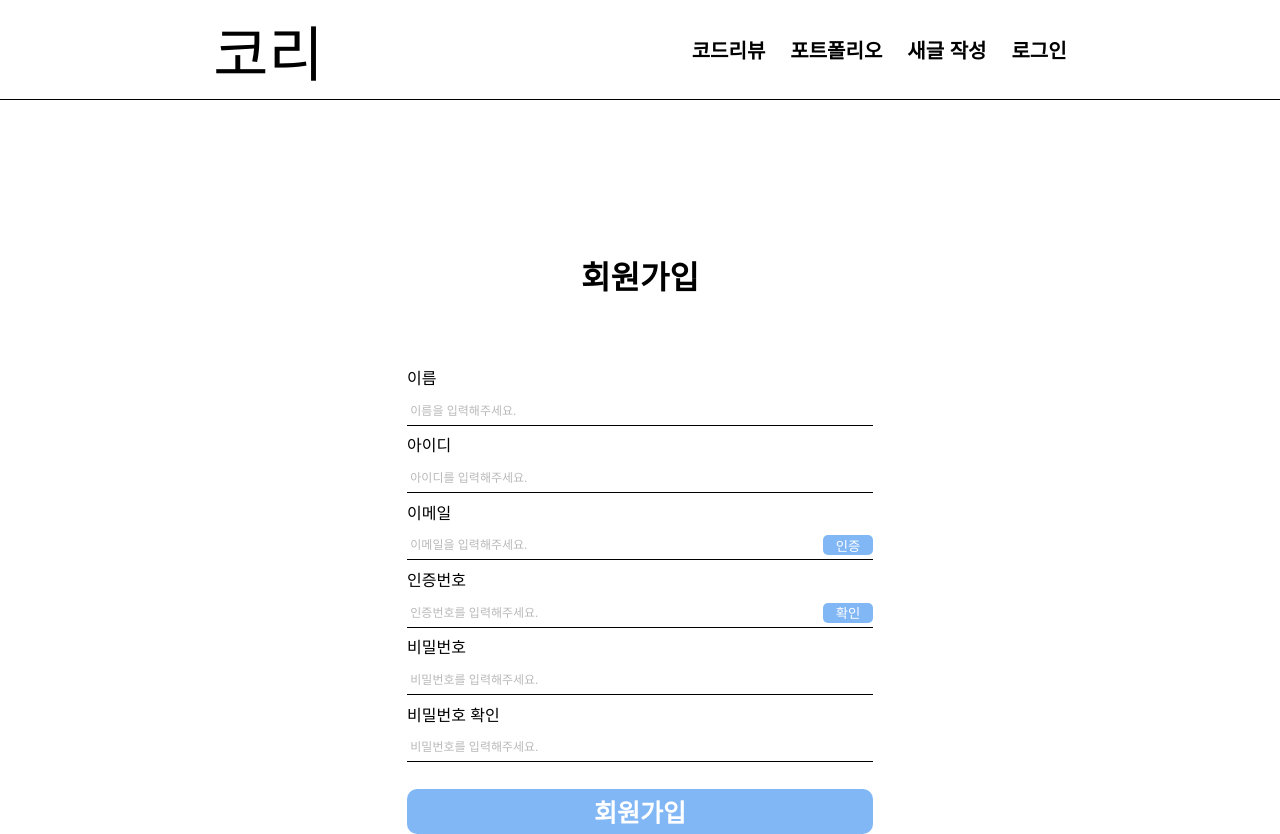
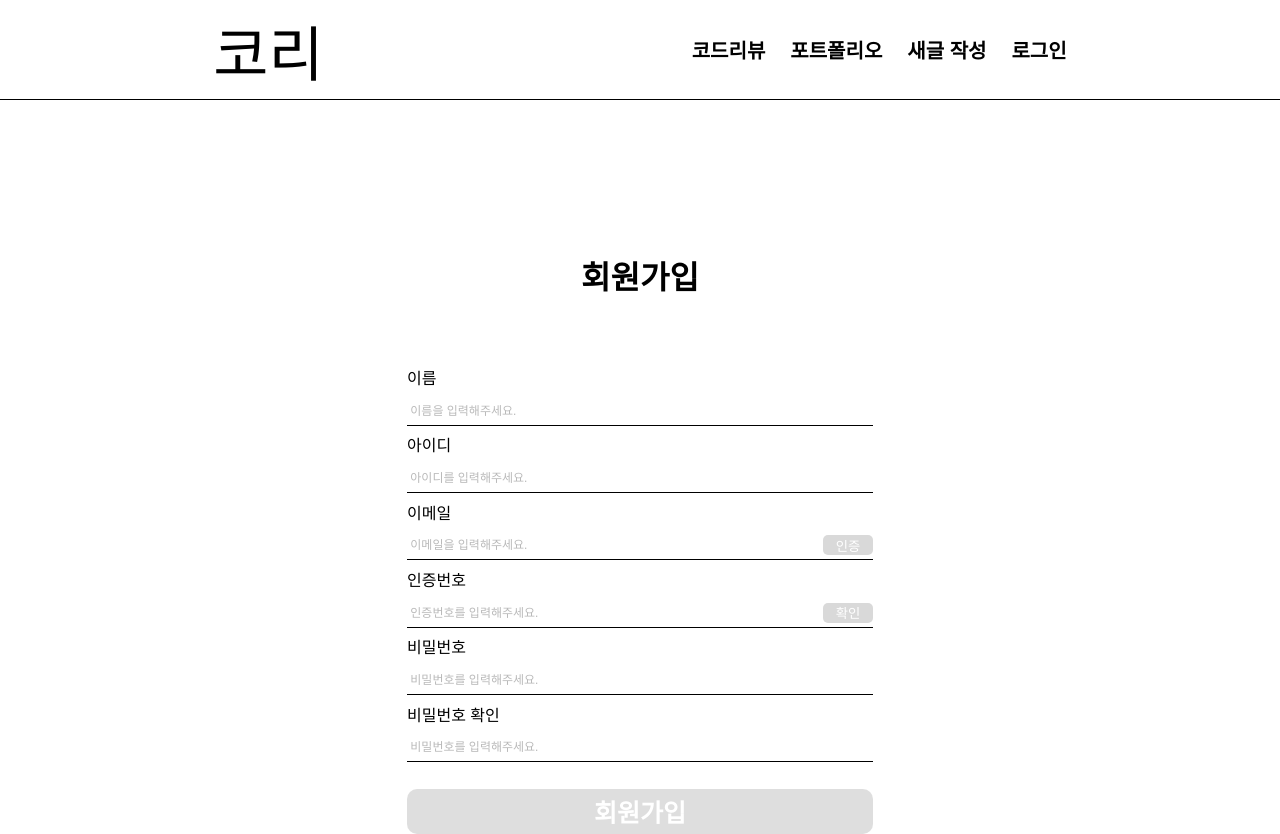
Before and after one commit to jjunseokk/cori, a Next.js app: page /join in a window 1280 px wide. Built offline with nearby package versions, Linux system fonts and the light colour scheme; a web font is replaced by a local one.

Commit message:
[feat] 회원가입 유효성 검사

```diff
--- a/src/app/join/join.scss
+++ b/src/app/join/join.scss
@@ -30,7 +30,7 @@
             position: relative;
             padding: 0;
 
-            button {
+            .emailCertificationBtn {
                 position: absolute;
                 right: 0;
                 top: 50%;
@@ -42,6 +42,9 @@
                 border-radius: 5px;
                 color: #FFFFFF;
                 cursor: pointer;
+            }
+            .emailCertificationBtn.active{
+                background: #D9D9D9;
             }
         }
     }
--- a/src/app/join/page.tsx
+++ b/src/app/join/page.tsx
@@ -17,12 +17,12 @@ interface ModalData {
 const Join = () => {
   const router = useRouter();
   const [joinFrom, setJoinFrom] = useState<JoinFormData>({
-    name: "",
-    loginId: "",
-    email: "",
+    name: null,
+    loginId: null,
+    email: null,
     emailCertification: null,
-    password: "",
-    checkPassword: "",
+    password: null,
+    checkPassword: null,
   });
   const [checkPw, setCheckPw] = useState<boolean>(false);
   const [checkId, setCheckId] = useState<string>(null);
@@ -31,6 +31,14 @@ const Join = () => {
     useState<boolean>(false);
   const [modalContent, setModalContent] = useState<ModalData>();
   const [certificationNumber, setCertificationNumber] = useState<number>();
+
+  const successButton =
+    joinFrom.name &&
+    joinFrom.loginId &&
+    joinFrom.email &&
+    joinFrom.emailCertification &&
+    joinFrom.password &&
+    joinFrom.checkPassword;
 
   const showJoinMutation = useMutation({
     mutationFn: (joinData: JoinFormData) => showJoin(joinData),
@@ -128,7 +136,16 @@ const Join = () => {
               type="email"
               name="email"
             />
-            <button type="button" onClick={handleEmailCertification}>
+            <button
+              className={
+                joinFrom.email
+                  ? "emailCertificationBtn"
+                  : "emailCertificationBtn active"
+              }
+              disabled={joinFrom.email ? false : true}
+              type="button"
+              onClick={handleEmailCertification}
+            >
               인증
             </button>
           </div>
@@ -142,7 +159,16 @@ const Join = () => {
               type="text"
               name="emailCertification"
             />
-            <button type="button" onClick={handleCertificationCheck}>
+            <button
+              disabled={joinFrom.emailCertification ? false : true}
+              className={
+                joinFrom.emailCertification
+                  ? "emailCertificationBtn"
+                  : "emailCertificationBtn active"
+              }
+              type="button"
+              onClick={handleCertificationCheck}
+            >
               확인
             </button>
           </div>
@@ -163,7 +189,12 @@ const Join = () => {
           />
           {checkPw === true ? <p>비밀번호가 일치하지 않습니다.</p> : null}
 
-          <Button>회원가입</Button>
+          <Button
+            color={successButton ? false : true}
+            disabled={successButton ? false : true}
+          >
+            회원가입
+          </Button>
         </form>
         {modalContent === undefined ? null : modalContent?.type === "error" ? (
           <div className="join_modal">
--- a/src/component/Button/Button.tsx
+++ b/src/component/Button/Button.tsx
@@ -4,11 +4,12 @@ import styled from "styled-components";
 type ButtonType = {
   width?: number;
   height?: number;
+  color?: boolean;
 };
 export const Button = styled.button<ButtonType>`
   width: ${({ width }) => (width ? width : 466)}px;
   height: ${({ height }) => (height ? height : 45)}px;
-  background: #82b7f6;
+  background: ${({color})=>(color? "#d9d9d9d9" : "#82b7f6")};
   border-radius: 10px;
   color: #ffffff;
   font-size: 25px;
```
